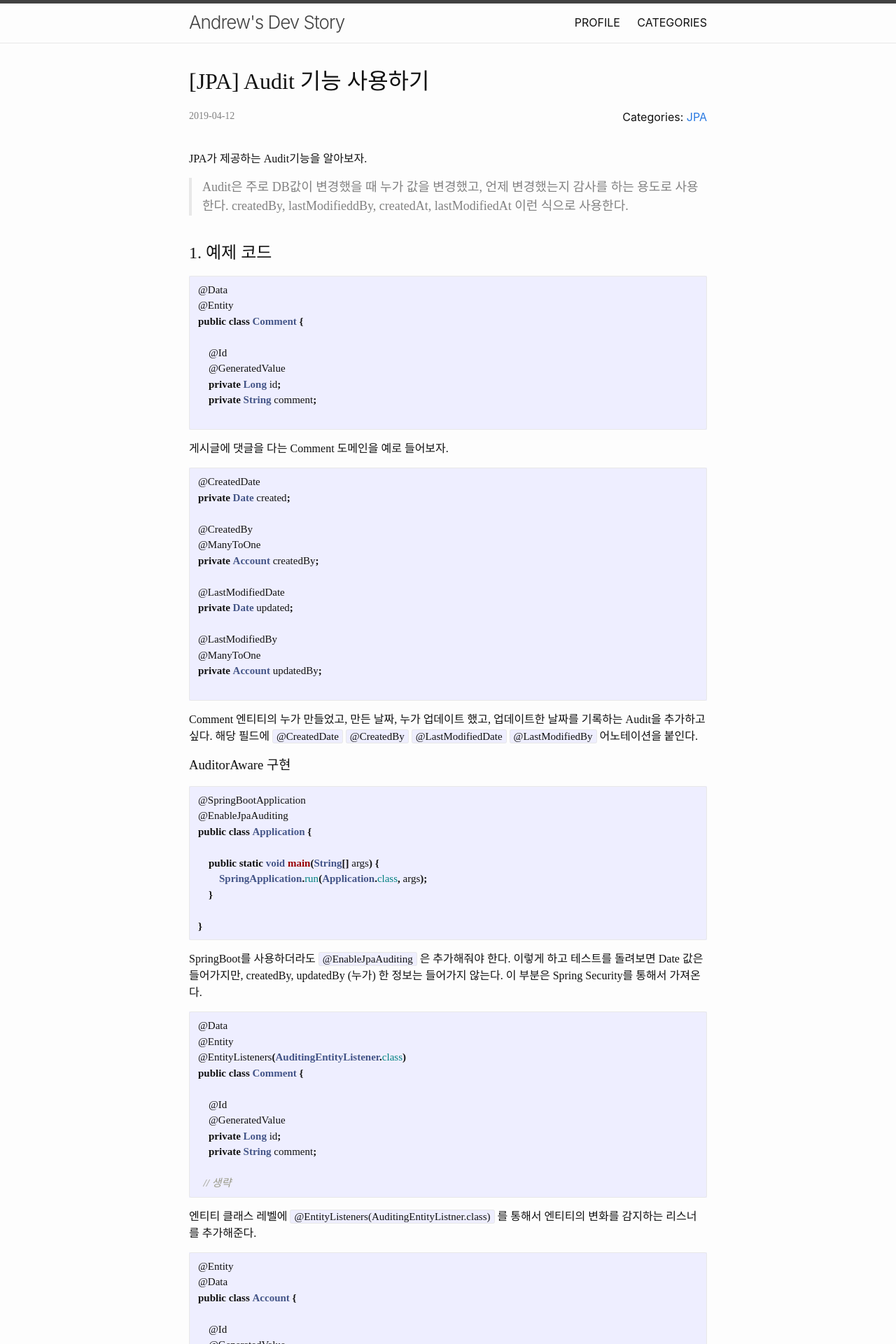
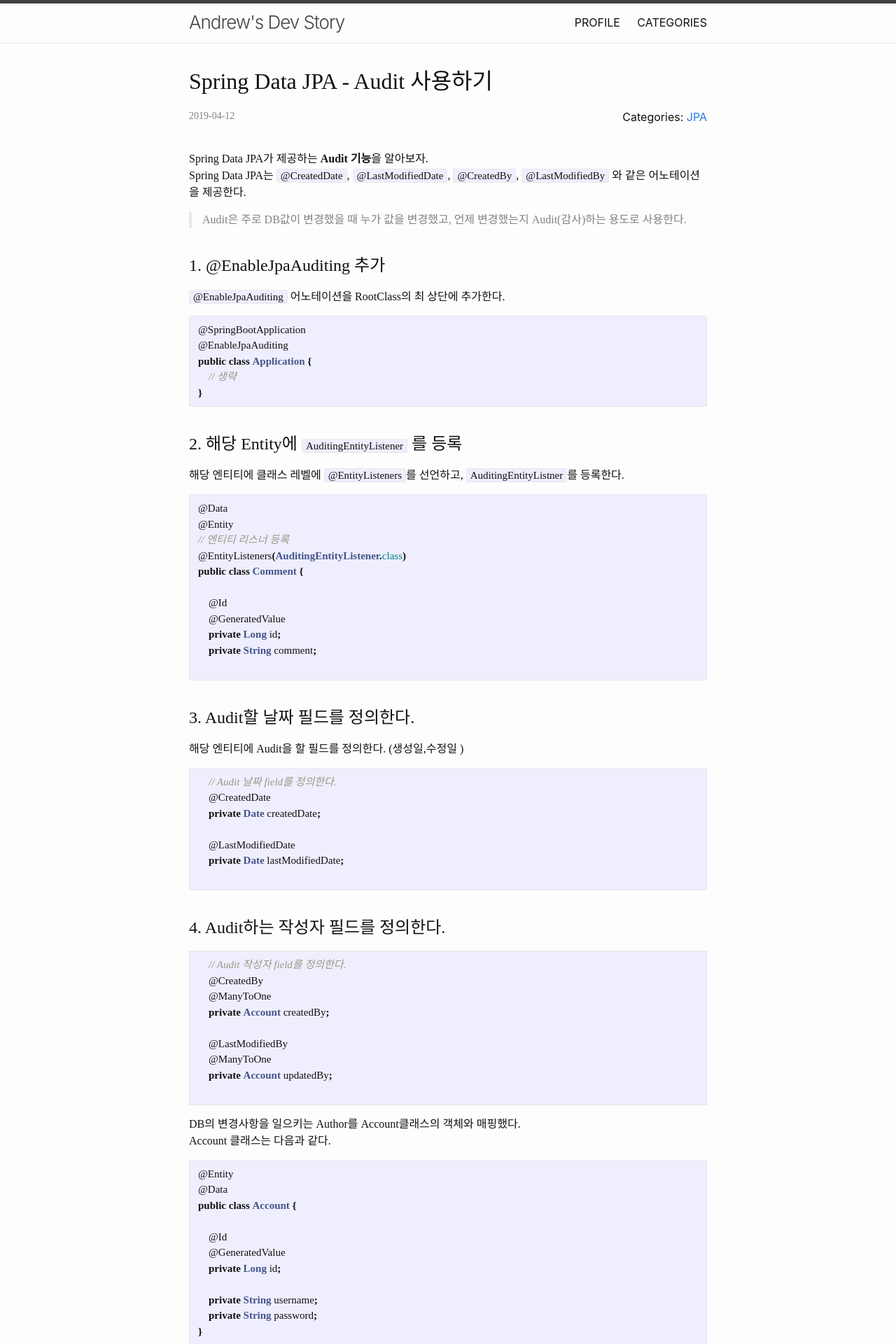
Before and after one commit to umanking/archive-umanking-blog, a Jekyll site: the page built from _posts/2019-04-12-jpa-audit.md, in a window 1280 px wide. Shown: the top 1920 px of the page at 70% size. Built offline with Jekyll 4.4.1, drawn with Linux system fonts in a browser that asks for light colours; comment, search, counter and statistics services are not loaded; some of the changed text lies outside the part shown.

Commit message:
jpa audit posting 수정

````diff
--- a/_posts/2019-04-12-jpa-audit.md
+++ b/_posts/2019-04-12-jpa-audit.md
@@ -1,21 +1,36 @@
 ---
 layout: post
-title: "[JPA] Audit 기능 사용하기"
+title: "Spring Data JPA - Audit 사용하기"
 categories: JPA
+tags: JPA
 redirect_from:
 - 2019/04/12/jpa-audit/
 date: 2019-04-12 09:09:31
 ---
 
-JPA가 제공하는 Audit기능을 알아보자.
->  Audit은 주로 DB값이 변경했을 때 누가 값을 변경했고, 언제 변경했는지 감사를 하는 용도로 사용한다.
-> createdBy, lastModifieddBy, createdAt, lastModifiedAt 이런 식으로 사용한다.
+Spring Data JPA가 제공하는 **Audit 기능**을 알아보자.
+Spring Data JPA는 `@CreatedDate`, `@LastModifiedDate`, `@CreatedBy`, `@LastModifiedBy` 와 같은 어노테이션을 제공한다.
+> Audit은 주로 DB값이 변경했을 때 누가 값을 변경했고, 언제 변경했는지 Audit(감사)하는 용도로 사용한다.
 
-## 1. 예제 코드
+## 1. @EnableJpaAuditing 추가
+`@EnableJpaAuditing` 어노테이션을 RootClass의 최 상단에 추가한다.
+
+```java
+@SpringBootApplication
+@EnableJpaAuditing
+public class Application {
+    // 생략
+}
+```
+
+## 2. 해당 Entity에 `AuditingEntityListener` 를 등록
+해당 엔티티에 클래스 레벨에 `@EntityListeners`를 선언하고, `AuditingEntityListner`를 등록한다.
 
 ```java
 @Data
 @Entity
+// 엔티티 리스너 등록
+@EntityListeners(AuditingEntityListener.class)
 public class Comment {
 
     @Id
@@ -24,60 +39,36 @@ public class Comment {
     private String comment;
 
 ```
-게시글에 댓글을 다는 Comment 도메인을 예로 들어보자.
 
+## 3. Audit할 날짜 필드를 정의한다.
+해당 엔티티에 Audit을 할 필드를 정의한다. (생성일,수정일 )
 
 ```java
-@CreatedDate
-private Date created;
+    // Audit 날짜 field를 정의한다.
+    @CreatedDate
+    private Date createdDate;
 
-@CreatedBy
-@ManyToOne
-private Account createdBy;
-
-@LastModifiedDate
-private Date updated;
-
-@LastModifiedBy
-@ManyToOne
-private Account updatedBy;
+    @LastModifiedDate
+    private Date lastModifiedDate;
 
 ```
 
-Comment 엔티티의 누가 만들었고, 만든 날짜, 누가 업데이트 했고, 업데이트한 날짜를 기록하는 Audit을 추가하고 싶다. 해당 필드에 `@CreatedDate` `@CreatedBy` `@LastModifiedDate` `@LastModifiedBy` 어노테이션을 붙인다.
-
-### AuditorAware 구현
+## 4. Audit하는 작성자 필드를 정의한다.
 
 ```java
-@SpringBootApplication
-@EnableJpaAuditing
-public class Application {
+    // Audit 작성자 field를 정의한다.
+    @CreatedBy
+    @ManyToOne
+    private Account createdBy;
 
-    public static void main(String[] args) {
-        SpringApplication.run(Application.class, args);
-    }
+    @LastModifiedBy
+    @ManyToOne
+    private Account updatedBy;
 
-}
 ```
 
-SpringBoot를 사용하더라도 `@EnableJpaAuditing` 은 추가해줘야 한다. 이렇게 하고 테스트를 돌려보면 Date 값은 들어가지만, createdBy, updatedBy (누가) 한 정보는 들어가지 않는다. 이 부분은 Spring Security를 통해서 가져온다.
-
-```java
-@Data
-@Entity
-@EntityListeners(AuditingEntityListener.class)
-public class Comment {
-
-    @Id
-    @GeneratedValue
-    private Long id;
-    private String comment;
-
-  // 생략
-```
-
-엔티티 클래스 레벨에 `@EntityListeners(AuditingEntityListner.class)` 를 통해서 엔티티의 변화를 감지하는 리스너를 추가해준다.
-
+DB의 변경사항을 일으키는 Author를 Account클래스의 객체와 매핑했다.
+Account 클래스는 다음과 같다.
 ```java
 @Entity
 @Data
@@ -92,100 +83,44 @@ public class Account {
 }
 ```
 
-간단한 Account 정보
-
+`@CreatedBy`와 `@LastModifiedBy` 는 Spring Security의 ContextHolder안에 들어있는 Principal(신원정보)의 name값으로 매핑을 해준다.
+만약에 Custom하게 구현할려면 아래와 같이 [AuditorAware](https://docs.spring.io/spring-data/commons/docs/current/api/org/springframework/data/domain/AuditorAware.html) 인터페이스를 구현해야 한다.
+Spring Security의 ContextHolder에 존재하는 Authentication 정보를 통해서 매핑한다.
 ```java
 @Service
 public class AccountAwareAudit implements AuditorAware<Comment> {
+
     @Override
     public Optional<Comment> getCurrentAuditor() {
+        // Spring Security를 통한 Auditor 매핑
+        Authentication authentication = SecurityContextHolder.getContext().getAuthentication();
+        if (authentication == null || !authentication.isAuthenticated()) {
+            return null;
+        }
 
-        System.out.println("get current user");
+        return ((MyUserDetails) authentication.getPrincipal()).getUser();
+    }
 
-        return Optional.empty();
-    }
 ```
 
-AccountAwareAudit 이라는 클래스를 만들고 `AuditorAware` 인터페이스를 구현한다. 구현 부 실제 내용은 다음과 같다.
-
-하지만, 우리는 콘솔만 찍어서 `get current user` 라 찍히는 지 일단 확인한다.
-
-```java
-@Service
-public class AccountAwareAudit implements AuditorAware<Comment> {
-    @Override
-    public Optional<Comment> getCurrentAuditor() {
-
-          Authentication authentication =            SecurityContextHolder.getContext().getAuthentication();
-
-            if (authentication == null || !authentication.isAuthenticated()) {
-                return null;
-            }
-
-            return ((MyUserDetails) authentication.getPrincipal()).getUser();
-
-    }
-```
-
-이렇게 만든 빈을 알 수 있도록 다음과 같이 등록한다.
+이렇게 만든 빈(AccountAwareAudit)을 참조할 수 있도록 @EnableJpaAuditing의 auditorAwareRef 속성값으로 등록 해준다.
 
 ```java
 @SpringBootApplication
 @EnableJpaAuditing(auditorAwareRef = "accountAwareAudit")
 public class Application {
 
-    public static void main(String[] args) {
-        SpringApplication.run(Application.class, args);
-    }
-
+    // 생략
 }
 ```
 
-테스트 케이스를 돌리면, 만든 날짜, 만든 사람(여기에서 실제 구현은 안함)이 정상적으로 들어간다.
-
-## 2\. JPA 라이프 사이클 이용
-
-해당 엔티티의 변화를 감지해서, 전/후 동작을 직접 정의해서 사용할 수 있다. 위의 복잡하게 auditing을 설정하지 않아도 간단하게 Comment 엔티티에 정의해서 사용 가능
-
-```java
-@Data
-@Entity
-public class Comment {
-
-        // 생략
-
-    @CreatedDate
-    private Date created;
-
-    @CreatedBy
-    @ManyToOne
-    private Account createdBy;
-
-    @LastModifiedDate
-    private Date updated;
-
-    @LastModifiedBy
-    @ManyToOne
-    private Account updatedBy;
-
-    @PrePersist
-    public void prePersist() {
-        System.out.println("pre Persist");
-        this.created = new Date();
-        this.updated = new Date();
-    }
-```
-
-`@PrePersist` 를 통해서 persist 되기 전 날짜 정보와 누가 했는지에 대한 정보를 정의할 수 있다.
-
-- [JpaLifeCycle](https://www.objectdb.com/java/jpa/persistence/advanced)
-
 ## 정리
 
-엔티티의 변화를 추적하는 Audit에 대해서 알아보았다.
+Spring Data Jpa가 제공하는 엔티티의 변화를 추적하는 Audit 기능에 대해서 알아보았다.
+날짜 Audit은 제공해준 어노테이션 기반으로 구현할 부분이 없었지만, 작성자에 관한 부분은 대부분 Spring Security를 사용하기 때문에 ContextHolder를 통해서 신원정보를 가져와서 매핑해 주었다.
 
-1. AuditorAware를 구현하는 방법
-   1. Root `@EnableJpaAuditing(auditorAwareRef = "accountAwareAudit")`
-   2. 해당 엔티티에 리스너 등록 `@EntityListeners(AuditingEntityListner.class)`
-   3. AuditorAware 인터페이스 구현 (user정보 세팅 From Spring Security)
-2. Jpa 라이프 사이클로 간편하게 구현 하는 방법
+
+## 참고자료
+- [Auditing with JPA, Hibernate, and Spring Data JPA
+](https://www.baeldung.com/database-auditing-jpa)
+- [인프런 스프링 데이터 JPA](https://www.inflearn.com/course/%EC%8A%A4%ED%94%84%EB%A7%81-%EB%8D%B0%EC%9D%B4%ED%84%B0-jpa)
--- a/assets/css/main.css
+++ b/assets/css/main.css
@@ -41,7 +41,7 @@ a:hover { color: #111; text-decoration: underline; }
 .social-media-list a:hover .username { text-decoration: underline; }
 
 /** Blockquotes */
-blockquote { color: #828282; border-left: 4px solid #e8e8e8; padding-left: 15px; font-size: 18px; letter-spacing: 0px; font-family: D2Coding, monosapce;}
+blockquote { color: #828282; border-left: 4px solid #e8e8e8; padding-left: 15px; font-size: 16px; letter-spacing: 0px; font-family: D2Coding, monosapce;}
 
 blockquote > :last-child { margin-bottom: 0; }
 
````
